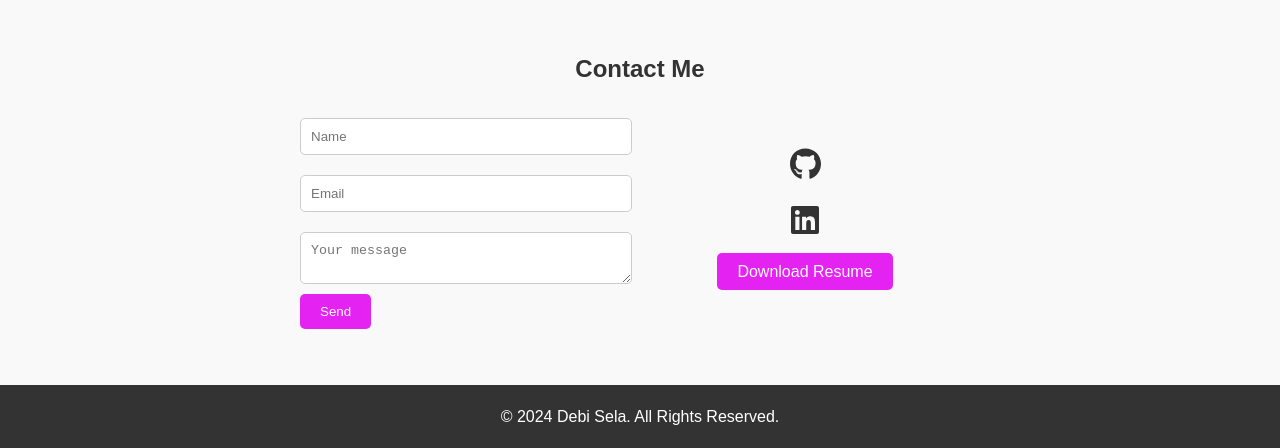
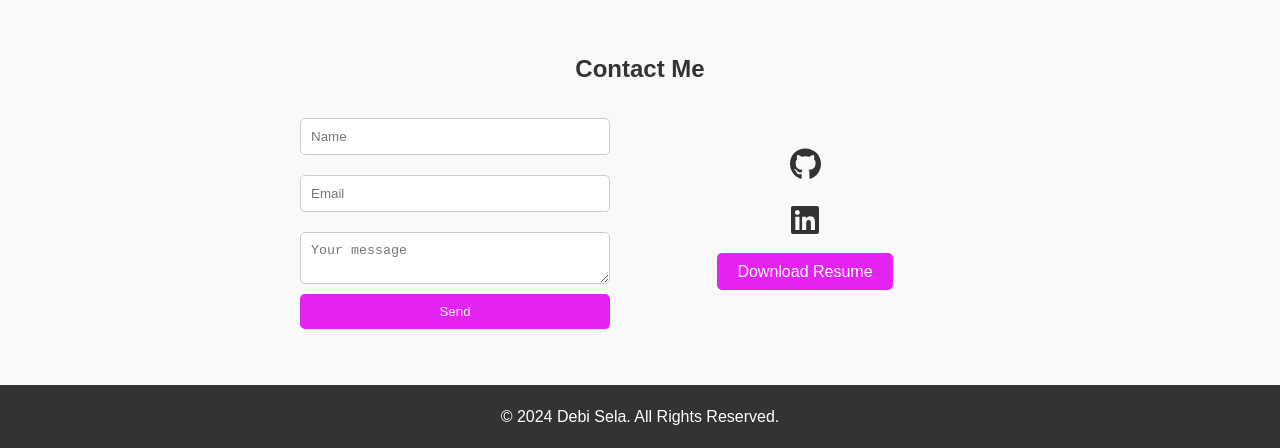
Before and after one commit to debisela/Portfolio, a React (Vite) app in the folder react-portfolio/: page / in a window 1280 px wide. Shown: the part 3464-3912 px from the top of the page. Built offline with nearby package versions, Linux system fonts and the light colour scheme.

Commit message:
fixed styling

```diff
--- a/react-portfolio/src/App.css
+++ b/react-portfolio/src/App.css
@@ -5,6 +5,7 @@ body {
   line-height: 1.6;
   background-color: #f9f9f9;
   color: #333;
+  box-sizing: border-box;
 }
 
 #root {
@@ -320,6 +321,8 @@ body {
   align-items: flex-start;
   width: 100%;
   /* max-width: 400px; */
+  /* border: 1px solid black; */
+  box-sizing: border-box;
 }
 
 .contact-form input,
@@ -329,9 +332,11 @@ body {
   width: 100%;
   border: 1px solid #ccc;
   border-radius: 5px;
+  box-sizing: border-box;
 }
 
 .contact-form button {
+  width: 100%;
   padding: 10px 20px;
   background-color: #e422f2;
   color: white;
```
